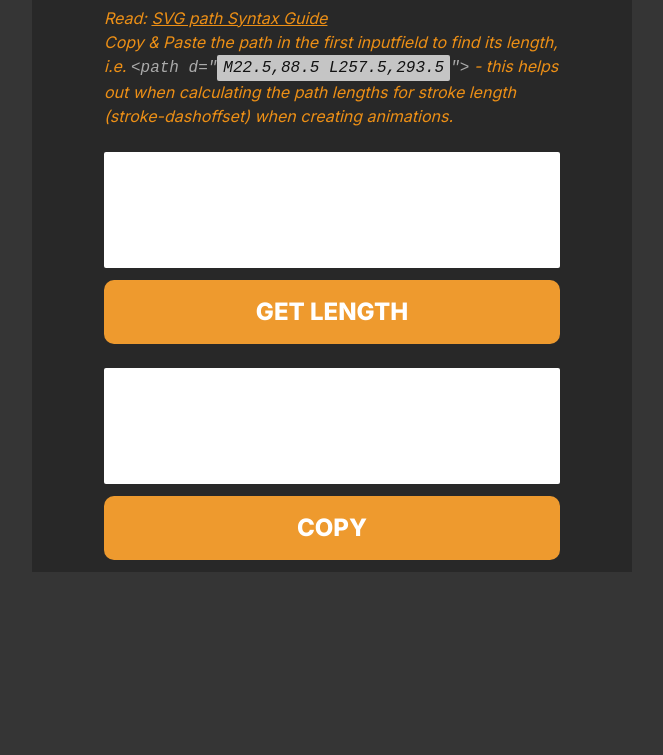
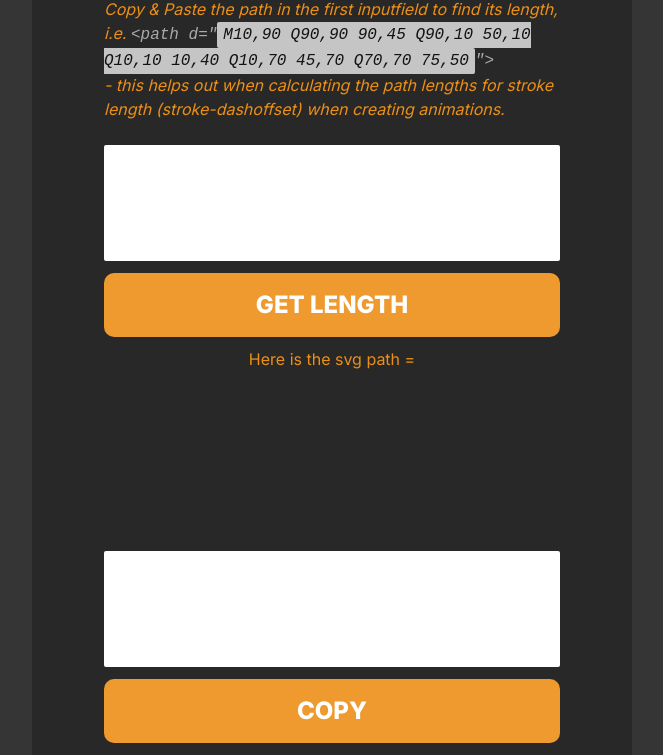
Before and after one commit to robonexx/svgpathlength, a website: page index.html in a window 1280 px wide. Shown: the part 62-817 px from the top of the page, without its empty margins (308-971 px from the left). Drawn offline with nearby package versions, Linux system fonts and the light colour scheme.

Commit message:
added an svg path so people can copy paste to check lenght

```diff
--- a/index.html
+++ b/index.html
@@ -7,6 +7,8 @@
     <link rel="stylesheet" href="/css/index.css" />
     <title>Get path lenght in svg</title>
   </head>
+
+  <!-- When working with SVGs I found a page where you could calculate a svg with the help of Jquery so I wanted to try and do one similair project -->
   <body>
       <h1>SVG PATH CALCULATOR</h1>
     <div class="list">
@@ -16,12 +18,12 @@
           <a
             href="https://css-tricks.com/svg-path-syntax-illustrated-guide/"
             target="_blank"
-            >SVG path Syntax Guide</a
-          > </br>
+            >SVG path Syntax Guide</a>
+
+          </br>
           Copy & Paste the path in the first inputfield to find its length, i.e.
-          <code
-            >&lt;path&nbsp;d="<span>M22.5,88.5 L257.5,293.5</span>"&gt;</code
-          >
+          <code>&lt;path&nbsp;d="<span>M10,90 Q90,90 90,45 Q90,10 50,10 Q10,10 10,40 Q10,70 45,70 Q70,70 75,50</span>"&gt;</code>
+          </br>
           - this helps out when calculating the path lengths for stroke length (stroke-dashoffset) when creating animations.
         </i>
       </li>
@@ -29,6 +31,8 @@
         <input id="path-length" type="text" onClick="this.select();" />
         <button id="submit-btn">get length</button>
       </li>
+    <span>Here is the svg path = </span ><svg class="svg-path" ><path d=""></path></svg>
+  </br>
       <li>
         <input
           id="path-output"
@@ -42,13 +46,6 @@
       </li>
     </div>
 
-    <svg><path d=""></path></svg>
-
-    <script
-      src="https://code.jquery.com/jquery-3.6.0.min.js"
-      integrity="sha256-/xUj+3OJU5yExlq6GSYGSHk7tPXikynS7ogEvDej/m4="
-      crossorigin="anonymous"
-    ></script>
     <script src="index.js"></script>
   </body>
 </html>
--- a/styles/_base.scss
+++ b/styles/_base.scss
@@ -58,7 +58,16 @@ code {
 		background: darken($color-bg-light, 20%);
 		padding: 4px 6px;
 		color: $color-txt-light;
+		text-overflow: ellipsis;
+		overflow: hidden;
+		width: 200px;
 	}
+}
+
+.svg-path {
+	fill: $color-txt-orange;
+	font-size: $base-font-size;
+	stroke: black;
 }
 
 
```
Also changed, not shown: index.js (+3 -9 lines), css/index.css, 1 other file.
